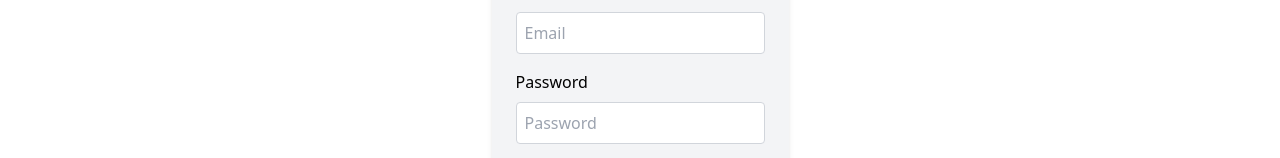
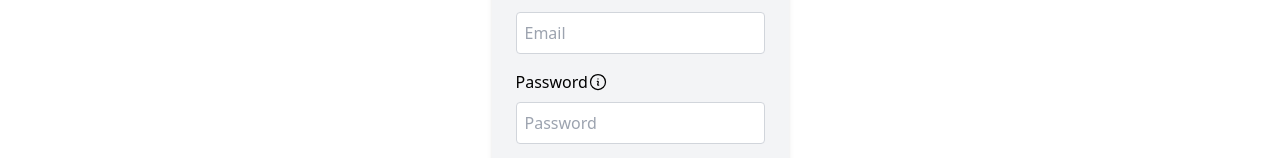
Before and after one commit to Shmyhelskiy/recipe-app, a Next.js app: page /SignUp in a window 1280 px wide. Shown: the part 434-592 px from the top of the page. Built offline with nearby package versions, Linux system fonts and the light colour scheme.

Commit message:
add popup in signUp

```diff
--- a/src/app/Favorite/page.tsx
+++ b/src/app/Favorite/page.tsx
@@ -15,7 +15,7 @@ const Favorite = () => {
         <main>
             {!isAuth ?
             <div className="h-full flex justify-center items-center">
-                <h1 className="font-bold text-3xl text-black/75">Sorry, you are not authorized
+                <h1 className="font-bold text-3xl text-black/75 mt-[20%]">Sorry, you are not authorized
                 <Link
                 href='/SignIn'
                 className="text-sky-500/50 hover:text-sky-500"> sign in...</Link>
--- a/src/app/SignUp/page.tsx
+++ b/src/app/SignUp/page.tsx
@@ -14,6 +14,7 @@ const SignUp:FC = () => {
     const [name, setName] = useState('');
     const [email, setEmail] = useState('');
     const [password, setPassword] = useState('');
+    const [passwordHintOpen, setPasswordHintOpen] = useState(false);
 
 
 const handleNameChange = (e: React.ChangeEvent<HTMLInputElement>) => setName(e.target.value.toString());
@@ -77,8 +78,11 @@ return (
                 />
             </div>
             <div className="mb-4">
-            <label className="block mb-2">
+                <label className="mb-2 flex items-center">
                     Password
+                    <svg xmlns="http://www.w3.org/2000/svg" onClick={() => setPasswordHintOpen(!passwordHintOpen)} fill="none" viewBox="0 0 24 24" stroke-width="1.5" stroke="currentColor" className="w-5 h-5">
+                    <path strokeLinecap="round" strokeLinejoin="round" d="M11.25 11.25l.041-.02a.75.75 0 011.063.852l-.708 2.836a.75.75 0 001.063.853l.041-.021M21 12a9 9 0 11-18 0 9 9 0 0118 0zm-9-3.75h.008v.008H12V8.25z" />
+                    </svg>
                 </label>
                     <input
                         type="password"
@@ -87,6 +91,9 @@ return (
                         onChange={handlePasswordChange}
                         className="w-full p-2 border border-gray-300 rounded"
                     />
+                {passwordHintOpen && (
+                    <span className="text-gray-500 text-base absolute ml-10 mt-5">Password must be 8 characters long, include letters, numbers and one capital letter  </span>
+                )}
             </div>
             <button
             type="submit"
--- a/src/app/components/RecipeData.tsx
+++ b/src/app/components/RecipeData.tsx
@@ -36,7 +36,8 @@ const RecipeData:FC<RecipeDataProps> = ({data, isAuthUser}) => {
                 src={image}
                 alt={title}
                 width={600}
-                height={50}
+                height={200}
+                className='h-[250px] w-full'
             />
             <button onClick={() => setIsOpenIngredients(!isOpenIngredients)} className='font-bold'>Ingredients:</button>
             {
--- a/src/app/page.tsx
+++ b/src/app/page.tsx
@@ -10,7 +10,6 @@ export default function Home() {
   const Users = useAppSelector(state => state.authorizationReducer)
   const isAuthUser = findAuthUser(Users);
 
-
   return (
     <main className="h-full">
         <h1 className="font-bold text-center mt-5 text-3xl">Welcome to recipe library </h1>
```
Lines whose indentation alone changed are shown as unchanged.
